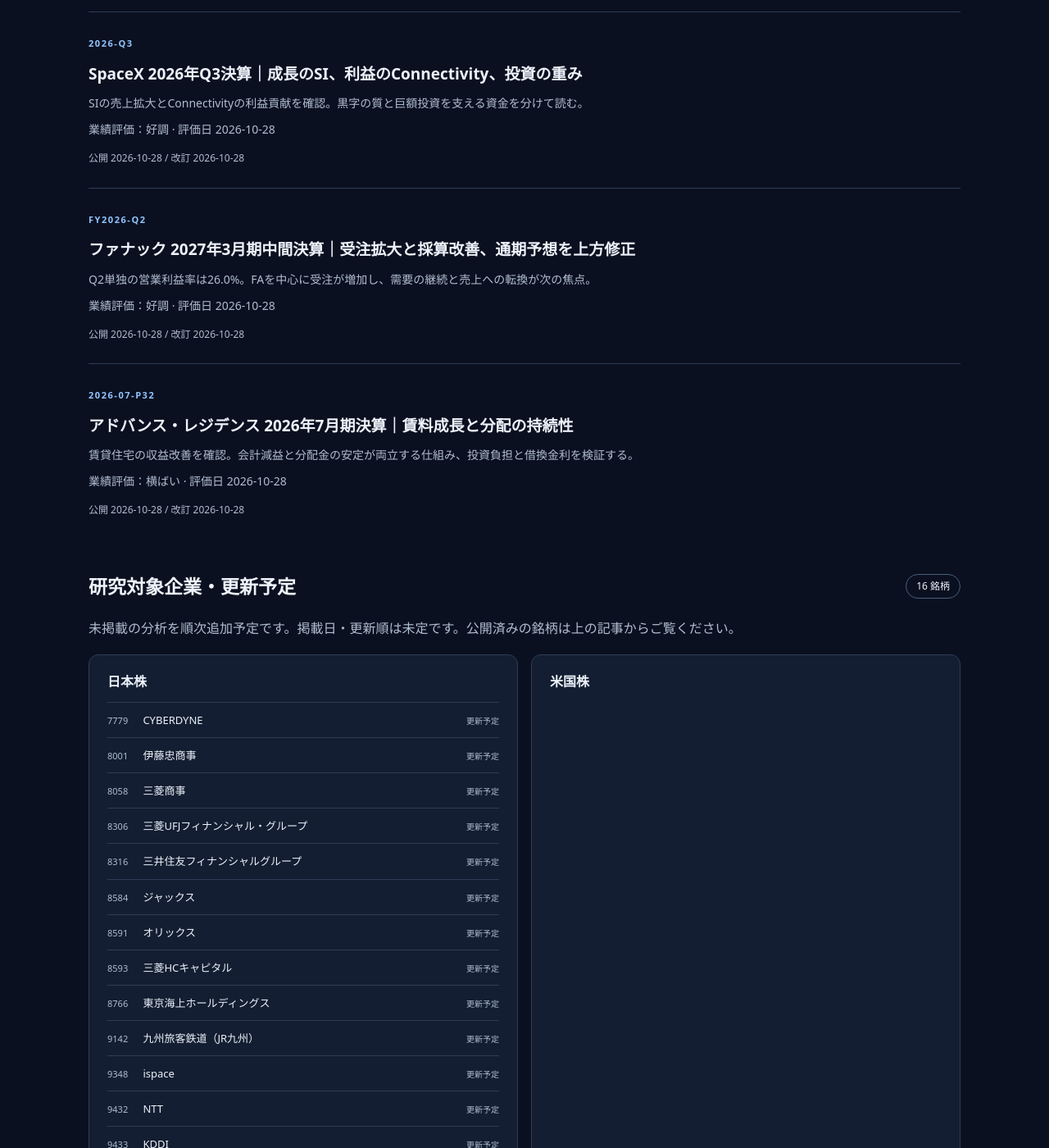
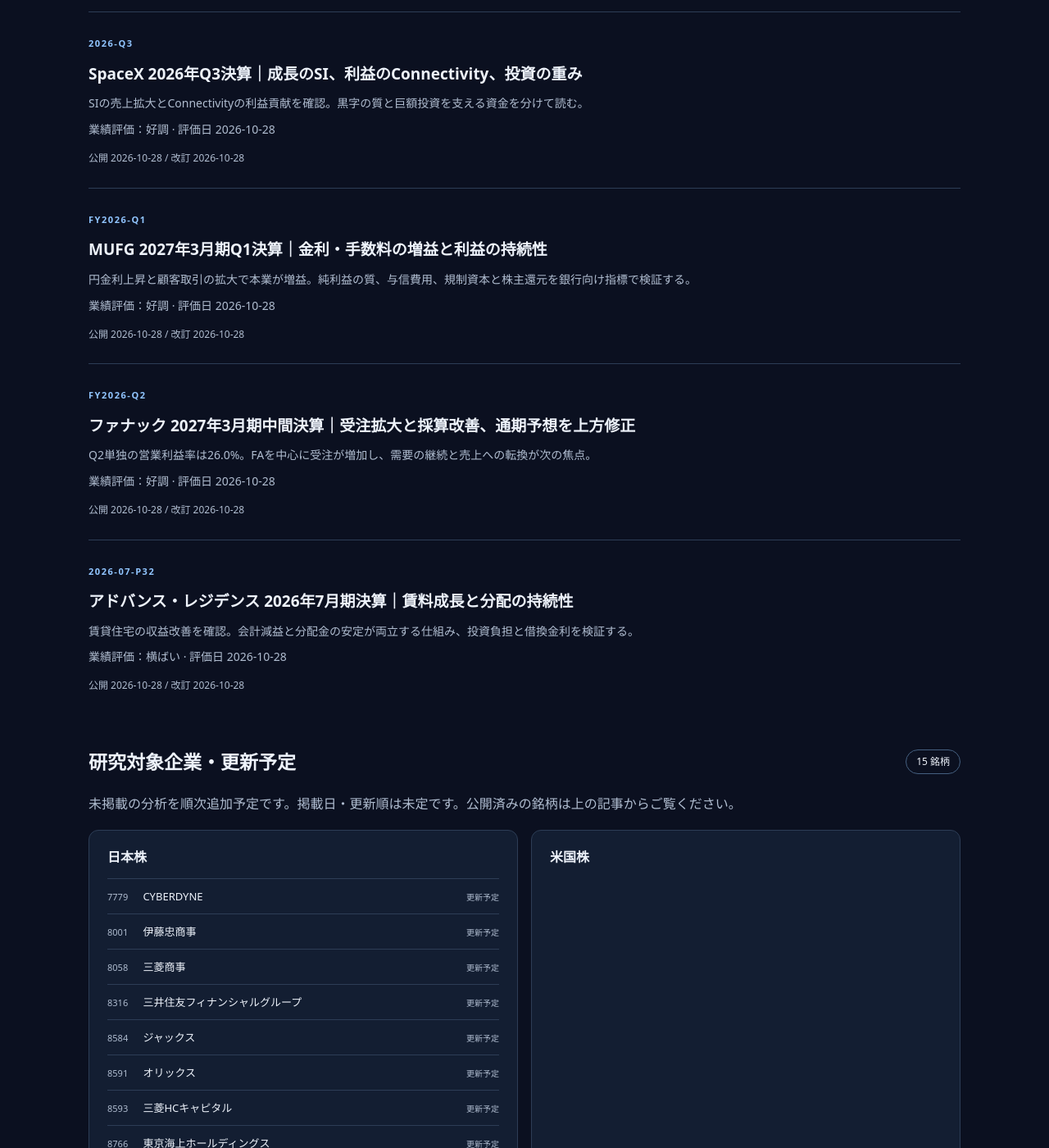
Before and after one commit to nick-shu3/investment-tankyu, a Jekyll site: the page built from index.html, in a window 1280 px wide and 1400 px high, scrolled down 3100 px. Shown: the whole window at 82% size. Built offline with Jekyll 4.4.1, drawn with Linux system fonts in a browser that asks for light colours; some of the changed lines change nothing that is shown.

Commit message:
MUFG 2027年3月期Q1を分析し、銀行の収益・信用・資本を検証 (#6)
* Add MUFG FY2026 Q1 research with bank-specific earnings and capital analysis

* Keep segment total on one line in mobile table

```diff
--- /dev/null
+++ b/_articles/mufg-fy2026-q1.md
@@ -0,0 +1,222 @@
+---
+title: "MUFG 2027年3月期Q1決算｜金利・手数料の増益と利益の持続性"
+company_id: mufg
+period: FY2026-Q1
+published: "2026-10-28"
+updated: "2026-10-28"
+announcement: "2026-08-03"
+review_status: 公式資料照合・AI分析
+rating: 好調
+rating_date: "2026-10-28"
+rating_reason: 資金利益と手数料収益が伸び、経費率も改善。株式売却益・持分法利益の寄与と与信費用増を分けて継続性を監視する。
+summary: 円金利上昇と顧客取引の拡大で本業が増益。純利益の質、与信費用、規制資本と株主還元を銀行向け指標で検証する。
+conclusions:
+  - 業務純益は8,090億円、前年同期比49.0%増。金利上昇だけでなく、手数料と市場収益も寄与した。
+  - 親会社株主純利益は8,094億円、48.2%増。株式売却益や持分法利益を含み、全額を安定利益とは扱わない。
+  - 与信費用は720億円へ増加。一方、MUFG連結CET1比率は12.95%。信用リスクと資本の変化を併せて追う。
+---
+
+## 3行サマリー
+
+{% for conclusion in page.conclusions %}
+- {{ conclusion }}
+{% endfor %}
+
+正式名称は**株式会社三菱UFJフィナンシャル・グループ**、証券コード8306。東京証券取引所プライム市場・名古屋証券取引所プレミア市場に上場する金融持株会社（M1表紙）。対象は**2027年3月期第1四半期：2026年4月1日〜6月30日**、会社年度ではFY2026 Q1。日本基準・連結決算で、第1四半期の単独期間と累計期間は一致する。前年同期は2025年4月1日〜6月30日。
+
+決算発表日は**2026年8月3日**。照合した短信は**8月6日の期中レビュー完了版**であり、表紙に8月3日発表の財務諸表等から変更なしと明記されている。自己資本比率の追加開示は8月14日。調査・分析・評価日は**2026年10月28日（日本時間）**。公式IRで確認できる最新の日本基準決算は本Q1であり、次の中間決算は11月13日発表予定（M1・M3・M6）。本サイトでのMUFG初回分析のため、前回記事の予想との照合はまだ行わない。
+
+**業績評価：好調。株価評価：未実施。** 以下の「会社説明」は会社の説明、「AI分析」は一次資料を基にした本記事の解釈を示す。
+
+## 目次
+
+- [主要業績](#results)
+- [良かった点：金利・手数料・費用効率](#drivers)
+- [事業別分析](#segments)
+- [利益の質と懸念材料](#quality)
+- [財務：信用リスク・資本・資金構造](#finance)
+- [通期目標と株主還元](#outlook)
+- [次回の注目指標・総合評価](#assessment)
+- [出典・計算方法・更新履歴](#sources)
+
+<h2 id="results">主要業績</h2>
+
+単位は**百万円**、EPSは円。前年同期比は経常収益・経常利益・親会社株主純利益が会社開示率、その他は独自計算。利益はすべて当該3か月の実績であり、残高指標と区別する。
+
+| 指標 | FY2026 Q1 | FY2025 Q1 | 前年同期比 |
+|:--|--:|--:|--:|
+| 経常収益 | 3,907,543 | 3,253,932 | ＋20.1% |
+| 業務粗利益（信託勘定償却前） | 1,736,075 | 1,358,416 | ＋27.8% |
+| 資金利益 | 882,398 | 690,788 | ＋27.7% |
+| 信託報酬＋役務取引等利益 | 603,779 | 499,496 | ＋20.9% |
+| 営業費 | 927,066 | 815,428 | ＋13.7% |
+| 業務純益（一般貸倒引当金繰入前・信託勘定償却前） | 809,008 | 542,988 | ＋49.0% |
+| 与信関係費用総額（費用を正で表示） | 72,062 | 46,937 | ＋53.5% |
+| 経常利益 | 1,117,934 | 708,535 | ＋57.8% |
+| 親会社株主に帰属する四半期純利益 | 809,427 | 546,068 | ＋48.2% |
+| 基本EPS | 71.77 | 47.55 | ＋50.9% |
+
+出典：M1短信冒頭・補足説明資料p.1、M2 p.3。報酬・手数料はM1の「信託報酬」と「役務取引等利益」の合計。与信費用はM1の損益上のマイナス表示を費用額として正数に変換した。億円の要約は会社表示に合わせ切捨て、率の独自計算は上表の百万円値を使う。
+
+**指標の読み方：** 銀行の経常収益は一般企業の売上高と同じ性質ではない。利息の受取・支払や市場取引を踏まえ、収益力は業務粗利益と業務純益を併せて判断する。上表の業務純益は**のれん償却後**であり、補足資料ののれん償却前利益や、下の管理会計上の「営業純益」と区別する。営業利益率への機械的な置換は行わない。
+
+前四半期比は本記事では掲載しない。Q4の季節要因や期末処理があり、通期と9か月累計の差額によるQ4を作っても、Q1の前年同期比ほど単純には比較できないためである。
+
+<h2 id="drivers">良かった点：金利・手数料・費用効率</h2>
+
+### 預貸金利回り差の改善を確認
+
+国内2行合算・政府向け貸出を除く社内管理値では、貸出金利回りは**1.13%→1.47%**、預金等金利回りは**0.17%→0.30%**、預貸金利回り差は**0.95%→1.16%**へ改善した（前年同期→当期、M2 p.8）。元資料の丸めにより、表示された貸出・預金金利の差と預貸金利回り差は一致しない場合がある。
+
+会社説明では、社内管理上の連結営業純益の増益に対し、**円金利上昇が約600億円、為替が約400億円**寄与した（M2 p.2）。この概算値は下表の管理会計上の営業純益の増減説明であり、親会社株主純利益への寄与額ではない。
+
+AI分析：貸出金利の上昇が預金等の調達コスト上昇を上回った点は、本業の収益改善として評価できる。ただし、預金金利の追随、貸出先の資金需要や競争によって効果は変わる。円安による円換算増益も、現地通貨での事業成長とは分けて追う必要がある。
+
+### 残高と手数料の両方が伸びる
+
+銀行勘定・信託勘定を合わせた貸出金は6月末**135.7兆円**。国内法人貸出（政府等除く）は3月末から1.4兆円増の**61.5兆円**となった。一方、政府等を含む国内貸出全体は**78.1兆円→76.7兆円**で、政府等の残高減少が大きい（M2 p.7〜8）。単に「国内貸出は全面的に減少」とは評価しない。これらの集計範囲と連結貸借対照表の貸出金残高は同一ではない。
+
+会社説明では、国内外の融資・ソリューション、資産運用等の手数料とセールス＆トレーディングも増収に寄与した。信託報酬＋役務取引等利益は20.9%増で、金利以外にも増益の源泉がある（M2 p.3）。
+
+### 費用は増えたが、経費率は改善
+
+営業費は13.7%増。会社はインフレ、成長への資源投入、サイバーセキュリティ対応等を挙げている。業務粗利益の伸びが費用増を上回り、経費率は**60.0%→53.4%**へ6.6ポイント改善した（M2 p.3）。
+
+AI分析：費用削減だけによる増益ではなく、収益拡大による効率改善が見られる。ただし、投信解約益など市場に依存する収益も分母に含むため、経費率の改善幅すべてを恒常的な効率化とは見なさない。
+
+<h2 id="segments">事業別分析</h2>
+
+以下はM1添付資料p.7の**円ベース・管理会計上の報告セグメント**。単位は百万円、営業純益は与信費用等の控除前。前期の配賦方法を当期に合わせて組み替えた比較値を使用する。M2 p.4〜5の現地通貨ベースの参考表とは混在させない。
+
+| 事業本部 | 当期粗利益 | 当期営業純益 | 前年同期営業純益 | 営業純益増減額 |
+|:--|--:|--:|--:|--:|
+| リテール・デジタル（RD） | 294,110 | 85,246 | 66,376 | ＋18,870 |
+| 法人・ウェルスマネジメント | 255,370 | 133,208 | 86,899 | ＋46,309 |
+| コーポレートバンキング（JCIB） | 309,087 | 201,927 | 147,369 | ＋54,558 |
+| グローバルコマーシャルバンキング（GCB） | 225,355 | 98,985 | 87,106 | ＋11,879 |
+| 受託財産 | 157,526 | 40,167 | 36,901 | ＋3,266 |
+| グローバルCIB（GCIB） | 306,471 | 180,240 | 109,362 | ＋70,878 |
+| 市場 | 236,085 | 148,641 | 80,913 | ＋67,728 |
+| その他 | −21,580 | −67,869 | −72,682 | ＋4,813 |
+| 合計（会社表示） | <span style="white-space:nowrap">1,762,427</span> | 820,547 | 542,247 | ＋278,300 |
+
+出典：M1添付資料p.7〜8。増減額は表示値の差。会社原数値の切捨てにより、各行を合計しても合計欄と数百万円ずれる場合がある。配賦や対象会社等が異なるため、管理会計上の粗利益・営業純益の合計は、連結の業務粗利益1,736,075百万円・業務純益809,008百万円と一致しない。経常利益への調整表はM1添付資料p.8にある。
+
+会社説明（M2 p.4〜5）：RD・法人ウェルスは円金利上昇や融資・ソリューション、JCIBは貸出やソリューション等、GCIBは貸出・投資銀行関連等が寄与。受託財産では資産運用・管理関連の収益を確認する。
+
+AI分析：顧客部門の営業純益小計も**534,016→739,776百万円**へ増えており、市場部門だけの増益ではない。一方、増益額が大きいGCIBと市場は、案件収益・市場環境・為替の影響を受ける。国内預貸の継続収益と同じ安定性を前提にしない。競争力の改善を見極めるには、金利や円換算以外の顧客取引が次の四半期でも伸びるかが重要になる。
+
+<h2 id="quality">利益の質と懸念材料</h2>
+
+### 経常利益から親会社株主純利益まで
+
+| 項目 | 当期（百万円） | 前年同期（百万円） |
+|:--|--:|--:|
+| 経常利益 | 1,117,934 | 708,535 |
+| 特別損益（純額） | 338 | 20,079 |
+| 税金等調整前四半期純利益 | 1,118,273 | 728,615 |
+| 法人税等合計 | 271,667 | 147,194 |
+| 非支配株主に帰属する四半期純利益 | 37,178 | 35,352 |
+| 親会社株主に帰属する四半期純利益 | 809,427 | 546,068 |
+
+出典：M1添付資料p.5・補足説明資料p.1。元資料は百万円未満切捨てであり、表示値の加減算が最終値と一致しない場合がある。前年の特別利益には子会社清算益17,555百万円を含むが、当期はない。
+
+AI分析：今回は経常利益が純利益の増加を上回って伸びている。特別損益は減り、法人税等合計も増えており、「特別利益や税負担の減少で純利益だけが伸びた」という構図ではない。ただし、経常利益にも次のような変動性のある項目が含まれる。
+
+### 本業・株式売却・持分法利益を分ける
+
+- **投信解約損益：** 資金利益には、銀行単体459億円・信託単体195億円、計654億円を含む。前年同期は計179億円であり、増加分475億円は資金利益の伸びに含まれる（M2 p.13、2行合算）。資金利益の増加すべてを預貸利ざや改善とは扱わない。
+- **株式等関係損益：** 989億円、うち株式等売却損益は1,034億円（前年同期315億円）。売却益と評価損等を相殺した関係損益を区別する。政策保有株式削減の取得原価ベースの実績とも異なる（M1補足p.1、M2 p.3・11）。売却の進展は資本効率改善につながり得るが、同じ額の利益を毎期繰り返せるとは限らない。
+- **持分法投資損益：** 1,579億円から2,615億円へ増加。会社はMorgan Stanleyの好業績が主因と説明する。M2 p.6の同社の親会社株主純利益への貢献額2,222億円は、持分法利益と別に加算する項目ではない（M2 p.3・6）。継続する事業上の収益源だが、資本市場や投資銀行業務の変動に影響される。
+
+これらを単純に純利益から税引前額のまま差し引いて「正常利益」とはしない。適用税率・非支配持分・管理会計の範囲が違うため、本記事では会社未開示の調整利益を算定しない。
+
+<h2 id="finance">財務：信用リスク・資本・資金構造</h2>
+
+### 与信費用増と不良債権比率の改善は両立する
+
+与信関係費用総額は**469億円→720億円**へ増加。会社説明は前年に大口の貸倒引当金戻入があった反動であり、費用増全額を新たな貸倒れの発生と解釈しない。一方、通期の会社計画は3,500億円であり、海外や個別先の信用リスクを引き続き確認する（M2 p.3・10）。
+
+銀行法・再生法に基づく正常債権以外の残高は、3月末**14,607億円**から6月末**12,380億円**へ減少し、同じ定義の不良債権比率は**0.96%→0.80%**へ改善した（M2 p.10）。比率の分母は法令上の対象債権残高であり、上記のグループ貸出金135.7兆円ではない。
+
+M1添付資料p.9では、地政学的な不確実性等に対応した将来見込みによる貸倒引当金調整や、海外子会社の予想信用損失モデルが説明されている。AI分析：期末の不良債権が減っても、将来見積りや引当戻入の反動で当期の費用は増え得る。次回は残高・比率・費用・会社計画を同時に照合する。
+
+### 規制資本の比率を正しく区別する
+
+| MUFG連結・国際統一基準 | 2026年6月末 | 2026年3月末 |
+|:--|--:|--:|
+| 総自己資本比率 | 17.44% | 16.85% |
+| Tier1比率 | 15.60% | 14.95% |
+| 普通株式等Tier1（CET1）比率 | 12.95% | 12.47% |
+| CET1資本額（億円） | 162,021 | 150,022 |
+| リスク・アセット（億円） | 1,250,207 | 1,202,817 |
+
+出典：M3 p.1。銀行子会社単独の比率と混同しない。短信冒頭の財務比率「自己資本比率5.2%」は総資産に対する会計上の自己資本割合であり、この規制資本比率とは別物である。
+
+会社FAQでは、6月末CET1は有価証券含み益を除くと**10.8%**。さらに、2029年3月末に適用される規制に基づく完全実施ベースの試算では**11.4%**、含み益を除くと**9.5%**とされる（M4）。この試算値を現在の報告比率12.95%と置き換えない。
+
+AI分析：資本の積み上がりは確認できるが、資産拡大・株価下落・株主還元で余力は変わる。含み益込みの比率だけを見て還元可能額を断定しない。
+
+### 銀行の資金構造とCFの開示限界
+
+| 連結貸借対照表の項目（兆円） | 2026年6月末 | 2026年3月末 |
+|:--|--:|--:|
+| 現金預け金 | 80.63 | 90.05 |
+| 有価証券 | 88.13 | 85.71 |
+| 貸出金（銀行勘定） | 134.45 | 133.80 |
+| 預金 | 236.94 | 239.44 |
+| 譲渡性預金 | 19.31 | 17.60 |
+| 借用金 | 6.35 | 9.36 |
+| 社債 | 17.18 | 15.79 |
+
+出典：M1添付資料p.3。百万円を1,000,000で除して兆円へ換算し、小数第2位に丸めた抜粋。貸出金には上記135.7兆円の信託勘定分を含めていない。現金預け金は預け金等を含む会計科目であり、自由に使える現金やCF上の現金同等物と同一視しない。調達には表以外に売現先勘定等もある。
+
+M1添付資料p.8には、**Q1の四半期連結キャッシュ・フロー計算書は作成していない**と明記されている。したがって当該Q1の営業CF・設備投資の現金支出・FCFは本記事では**未確認・未算定**とする。開示された減価償却費を設備投資額へ置き換えたり、現金預け金の残高差を営業CFと見なしたりしない。
+
+AI分析：銀行では預金・貸出・証券運用が営業そのものであり、一般企業の「有利子負債−現金」や「営業CF−設備投資」だけで財務健全性を判定しない。資本に加え、資金調達の通貨・期間の対応や流動性の開示を確認する必要がある。本記事では流動性カバレッジ比率（LCR）・安定調達比率（NSFR）の当該期数値は未照合であり、預金残高の大きさだけで流動性が十分とは断定しない。
+
+金利上昇には債券評価への逆風もある。M2 p.11の**連結・2行合算**では、その他有価証券のうち国内債券の評価損益は**−0.28兆円**、外国債券は**−0.17兆円**（6月末、表のヘッジ勘案前）。これは未実現の評価損益であり、Q1損益上の国債等債券関係損益**−350億円**や、MUFG連結全体の有価証券88.13兆円とは範囲・性質が異なる。
+
+<h2 id="outlook">通期目標と株主還元</h2>
+
+**会社の目標・予想：** 通期親会社株主純利益目標は**2兆7,000億円**で、5月15日公表値から変更なし。会社は経済・市場の不確実性から、通常の業績予想に代えて「目標値」として開示している。Q1進捗率は**30.0%**だが、Q1を4倍して通期予想を作らない（M1冒頭、M2 p.3）。
+
+年間配当予想は**96円（中間48円・期末48円）**で据え置き。前期の実績86円から増配を見込むが、まだ実績ではない（M1冒頭）。自社株買いは、5月15日決議分が6月25日までに**31,967,100株、99,999,771,608円（約1,000億円）**で終了している（M5、累計の受渡ベース）。取得枠と取得済み額、過去年度の買付けを混在させない。
+
+AI分析：本業の増益と資本の改善は還元を支える材料になる。一方、将来の増配・追加買付けは今回の決算から確約できない。融資成長、信用費用、資本市場の変化、成長投資と還元の配分を見直す必要がある。
+
+<h2 id="assessment">次回の注目指標・総合評価</h2>
+
+次回の**2027年3月期中間決算は2026年11月13日予定**。10月2日付の会社更新情報で確認した（M6、確認日10月28日）。予定は変更され得る。ネットコンファレンスの開始時刻と決算発表時刻は区別し、発表時刻は記載しない。
+
+| 注目指標 | 今回確認したこと | 次回に確認すること |
+|:--|:--|:--|
+| 国内預貸金利回り差 | 0.95%→1.16%、2行・政府除く管理値 | 貸出金利と預金コストの追随差、法人貸出残高 |
+| 顧客取引・手数料 | 信託報酬＋役務取引等利益20.9%増 | 案件要因・為替を分け、顧客部門の成長が続くか |
+| 利益の構成 | 投信解約益・株式売却益・持分法利益も寄与 | 市場関連の増益が剥落しても利益を維持できるか |
+| 与信費用 | 720億円、不良債権比率0.80% | 通期計画3,500億円の変更、海外・個別先の悪化や戻入 |
+| 資本・流動性 | CET1 12.95%、完全実施・含み益除き試算9.5% | 資産拡大と還元後の資本、流動性指標、通貨別調達 |
+| 通期目標・配当・CF | 純利益目標2.7兆円、配当予想96円 | 目標・予想の修正、中間期CFの実際の開示と内容 |
+
+中間期の累計値と比較する際はQ1を差し引ける条件を確認し、単独Q2と6か月累計を混同しない。初回記事の見立ては「円金利と顧客取引が基礎利益を改善しているが、市場収益・売却益を含む増益率の維持は未確定」と記録する。
+
+**総合評価：好調（評価日2026年10月28日）。** 成長性は金利収益に加えて手数料・顧客部門でも改善。収益性は経費率低下と本業増益を評価する。財務面は規制資本比率が改善する一方、与信費用増と債券の評価損、未照合の流動性指標を継続確認する。この業績評価は株価の割安・割高や買い推奨を示さない。**株価評価：未実施。** 本人コメントは未提供のため掲載していない。
+
+<h2 id="sources">出典・計算方法・更新履歴</h2>
+
+すべてMUFGの公式資料。確認日は2026年10月28日。ページ番号はPDF内の印刷ページで、M1は「添付資料」「補足説明資料」で番号が再開する。財務諸表の値、管理会計、会社の将来目標、AI分析を区別した。
+
+- **M1**：[2027年3月期 第1四半期決算短信〔日本基準〕（連結）・期中レビュー完了版](https://www.mufg.jp/dam/ir/fs/2026/pdf/summary2606_ja.pdf)。当初発表2026年8月3日、レビュー完了版8月6日。冒頭：業績・EPS・目標・配当、添付p.3：BS、p.5：損益、p.7〜8：セグメント・定義変更、p.8：CF未作成、p.9：貸倒引当金の見積り、補足p.1：業務粗利益・業務純益・与信費用等。
+- **M2**：[2026年度（2027年3月期）第1四半期 決算ハイライト](https://www.mufg.jp/dam/ir/fs/2026/pdf/highlights2606_ja.pdf)。2026年8月3日公表（M1添付p.2・M6掲載記録）。p.2〜3：増益要因、p.4〜6：事業・主要会社、p.7〜9：残高・利回り、p.10：信用費用、p.11：有価証券、p.13：投信解約損益、p.16：定義。
+- **M3**：[2027年3月期 第1四半期 自己資本比率について](https://www.mufg.jp/dam/pressrelease/2026/pdf/news-20260814-001_ja.pdf)。2026年8月14日公表。p.1のMUFG連結・国際統一基準を使用。
+- **M4**：[よくあるご質問：2026年度第1四半期「自己資本比率について」](https://www.mufg.jp/faqs/)。2026年8月14日更新（M6掲載記録）。現行比率・含み益除外・2029年完全実施ベースの試算を区別。
+- **M5**：[自己株式の取得状況および取得終了に関するお知らせ](https://www.mufg.jp/dam/pressrelease/2026/pdf/news-20260626-001_ja.pdf)。2026年6月26日公表。p.1「ii. 累計」の取得数・金額と受渡ベースの注記。
+- **M6**：[財務情報・日本基準](https://www.mufg.jp/ir/fs/index.html)、[更新情報一覧](https://www.mufg.jp/updates/index.html)。最新資料の掲載状況、8月3日決算公表・8月14日追加情報、10月2日付の中間決算予定を確認。ページ自体に単一の公表日はない。
+
+独自計算は、前年同期比＝（当期÷前年同期−1）×100、営業純益増減額＝当期−前年同期、純利益進捗率＝809,427÷2,700,000×100≒30.0%。報酬・手数料の当期は45,613＋558,166＝603,779百万円、前年同期は37,894＋461,602＝499,496百万円。国内預貸金利回り差・経費率は会社開示値で、表示値の再計算ではない。
+
+未確認・未実施：当該Q1のCF・設備投資現金支出・FCF、LCR・NSFRの照合、株価に基づく評価。未公表の中間決算値を先取りしない。
+
+### 更新履歴
+
+- 2026年10月28日：初稿。公式短信・決算ハイライト・自己資本比率・FAQ・自己株式取得完了資料・次回日程を照合。レビュー完了日の8月6日と当初決算発表日の8月3日を区別して記録した。
--- a/_data/companies.json
+++ b/_data/companies.json
@@ -71,7 +71,7 @@
     "name": "三菱UFJフィナンシャル・グループ",
     "ticker": "8306",
     "type": "日本株",
-    "description": "日本株",
+    "description": "金融持株会社（銀行・信託・証券等）",
     "legal_name": "株式会社三菱UFJフィナンシャル・グループ",
     "listing": {
       "status": "listed",
```
Also changed, not shown: README.md.
